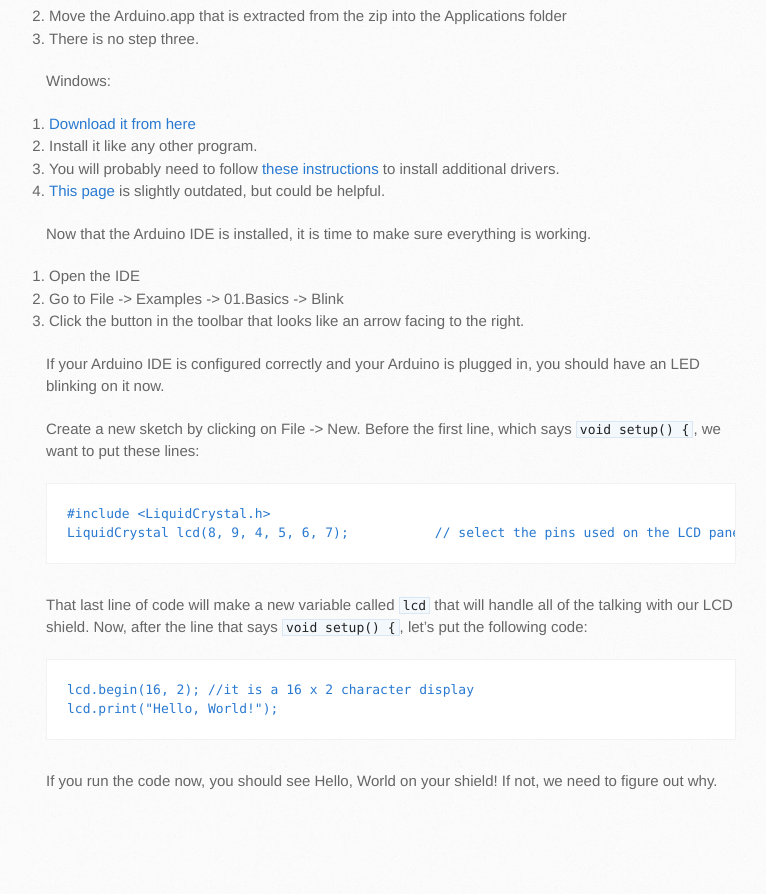
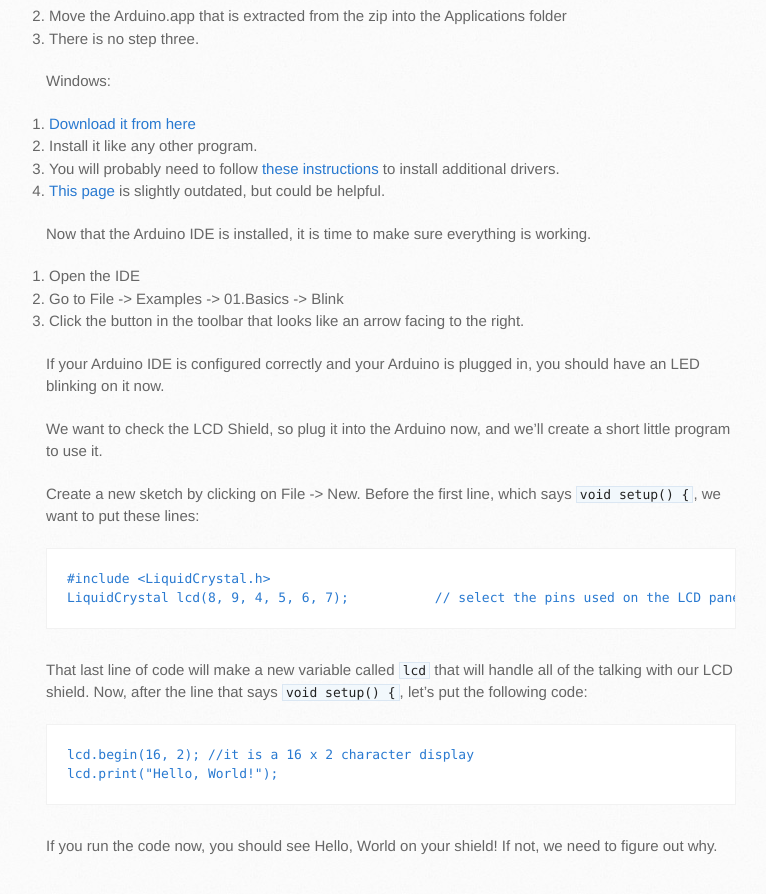
Before and after one commit to TTU-CSC/ttu-csc.github.com, a Jekyll site: the page built from _posts/2015-05-11-getting-started.markdown, in a window 1280 px wide and 900 px high, scrolled down 611 px. Shown: the top 894 px of the window, without its empty margins (124-890 px from the left). Built offline with Jekyll 4.4.1, drawn with Linux system fonts in a browser that asks for light colours; before the commit the page ends 1446 px from its top, so only the background shows below that.

Commit message:
Update 2015-05-11-getting-started.markdown

```diff
--- a/_posts/2015-05-11-getting-started.markdown
+++ b/_posts/2015-05-11-getting-started.markdown
@@ -36,6 +36,8 @@
 
 If your Arduino IDE is configured correctly and your Arduino is plugged in, you should have an LED blinking on it now.
 
+We want to check the LCD Shield, so plug it into the Arduino now, and we'll create a short little program to use it.
+
 Create a new sketch by clicking on File -> New. Before the first line, which says `void setup() {`, we want to put these lines:
 
     #include <LiquidCrystal.h>
```
